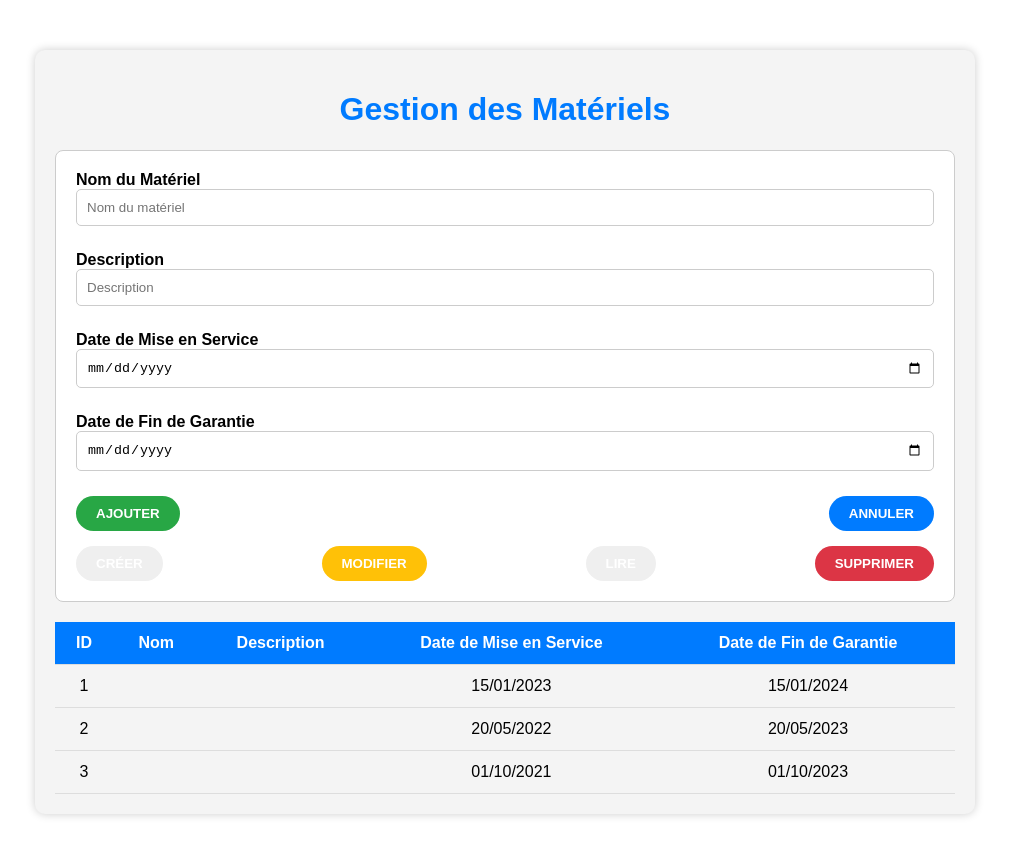
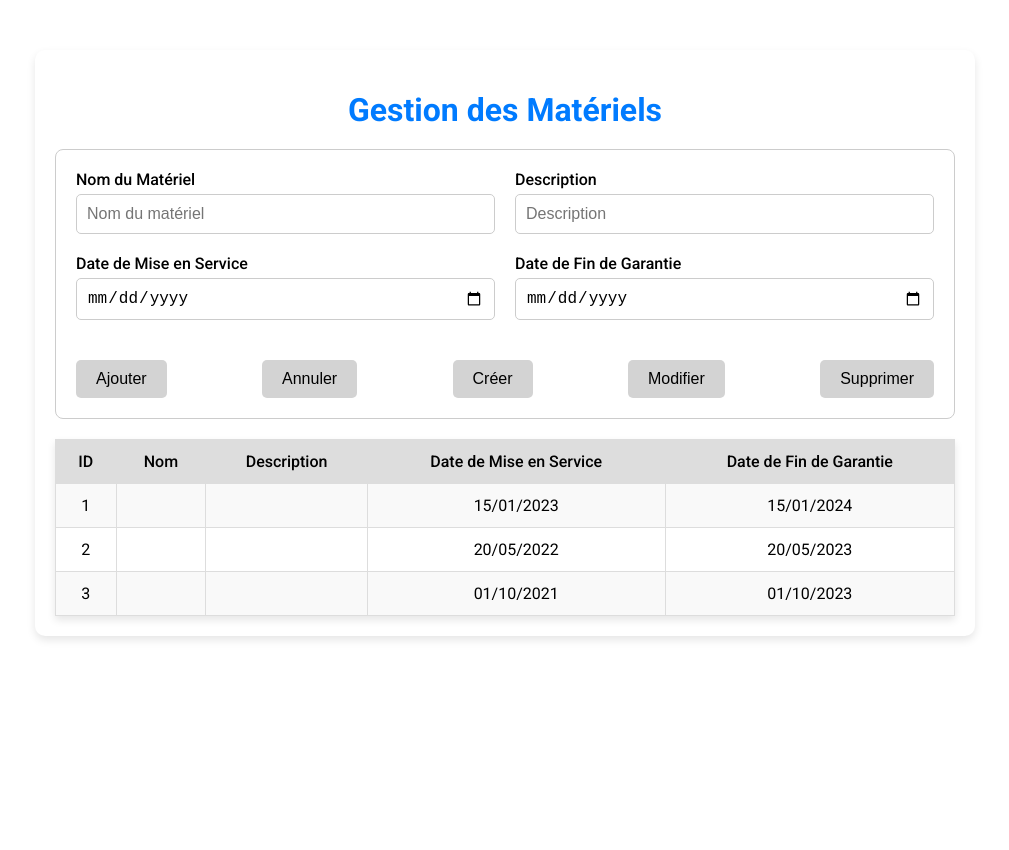
Before and after one commit to Jeremy-Sabadie/materielsIHM, an Angular app in the folder materiels/: page / in a window 1280 px wide. Shown: the whole page, without its empty margins (135-1144 px from the left). Built offline with nearby package versions, Linux system fonts and the light colour scheme.

Commit message:
IHM style improved.

```diff
--- a/materiels/src/app/app.component.css
+++ b/materiels/src/app/app.component.css
@@ -1,23 +1,32 @@
+@import url('https://fonts.googleapis.com/css2?family=Roboto:wght@400;500;700&display=swap');
+
+body {
+  font-family: 'Roboto', sans-serif;
+  background-color: #f0f2f5;
+  margin: 0;
+  padding: 0;
+}
+
 .container {
   max-width: 900px;
   margin: auto;
   padding: 20px;
-  background: #f4f4f4;
-  box-shadow: 0 0 10px rgba(0, 0, 0, 0.2);
+  background: #ffffff;
+  box-shadow: 0 4px 8px rgba(0, 0, 0, 0.1);
   border-radius: 10px;
-  font-family: 'Arial', sans-serif;
   margin-top: 50px;
 }
 
 h1 {
   text-align: center;
   color: #007bff;
+  margin-bottom: 20px;
 }
 
 form {
-  display: flex;
-  flex-direction: column;
-  gap: 15px;
+  display: grid;
+  grid-template-columns: 1fr 1fr;
+  gap: 20px;
   padding: 20px;
   background: #ffffff;
   border: 1px solid #ccc;
@@ -27,32 +36,42 @@ form {
 .form-group {
   display: flex;
   flex-direction: column;
-  margin-bottom: 10px;
 }
 
 label {
-  font-weight: bold;
+  font-weight: 500;
+  margin-bottom: 5px;
 }
 
 input {
   padding: 10px;
   border: 1px solid #ccc;
   border-radius: 5px;
+  font-size: 16px;
 }
 
 .button-group {
+  grid-column: span 2;
   display: flex;
   justify-content: space-between;
+  margin-top: 20px;
 }
 
 button {
   padding: 10px 20px;
   border: none;
-  border-radius: 20px;
+  border-radius: 5px;
   cursor: pointer;
-  color: white;
-  font-weight: bold;
-  text-transform: uppercase;
+  color: black;
+  background-color: #d3d3d3;
+  /* Gris clair */
+  font-weight: 500;
+  font-size: 16px;
+  transition: background-color 0.3s ease, transform 0.3s ease;
+}
+
+button:hover {
+  transform: scale(1.05);
 }
 
 .btn-success {
@@ -75,18 +94,26 @@ table {
   width: 100%;
   margin-top: 20px;
   border-collapse: collapse;
+  box-shadow: 0 4px 8px rgba(0, 0, 0, 0.1);
 }
 
 th,
 td {
   padding: 12px;
   text-align: center;
-  border-bottom: 1px solid #ddd;
+  border: 1px solid #ddd;
+  /* Ajoute une bordure aux colonnes */
 }
 
 th {
-  background: #007bff;
-  color: white;
+  background: #ddd;
+  color: black;
+  font-weight: 500;
+}
+
+tbody tr:nth-child(odd) {
+  background-color: #f9f9f9;
+  height: auto;
 }
 
 tr:hover {
--- a/materiels/src/app/app.component.html
+++ b/materiels/src/app/app.component.html
@@ -1,5 +1,5 @@
 <div class="container">
-  <h1>Gestion des Matériels</h1>
+  <h1>{{ title }}</h1>
 
   <form [formGroup]="materielForm" (ngSubmit)="onSubmit()">
     <div class="form-group">
@@ -23,23 +23,17 @@
     </div>
 
     <div class="button-group">
-      <button type="submit" class="btn-success">Ajouter</button>
-      <button type="button" class="btn-info" (click)="resetForm()">Annuler</button>
-    </div>
-
-    <div class="button-group">
-      <button type="button" class="btn-primary" (click)="onCreate()">Créer</button>
-      <button type="button" class="btn-warning" *ngIf="materiels.length" (click)="onEdit(materiels[0])">
-        Modifier
-      </button>
-      <button type="button" class="btn-secondary" *ngIf="materiels.length">Lire</button>
-      <button type="button" class="btn-danger" *ngIf="materiels.length" (click)="onDelete(materiels[0].id)">
-        Supprimer
-      </button>
+      <button type="submit">Ajouter</button>
+      <button type="button" (click)="resetForm()">Annuler</button>
+      <button type="button"  (click)="onCreate()">Créer</button>
+      <button type="button"  *ngIf="materiels.length"
+        (click)="onEdit(materiels[0])">Modifier</button>
+      <button type="button"  *ngIf="materiels.length"
+        (click)="onDelete(materiels[0].id)">Supprimer</button>
     </div>
   </form>
 
-  <table>
+  <table class="table table-striped">
     <thead>
       <tr>
         <th>ID</th>
```
